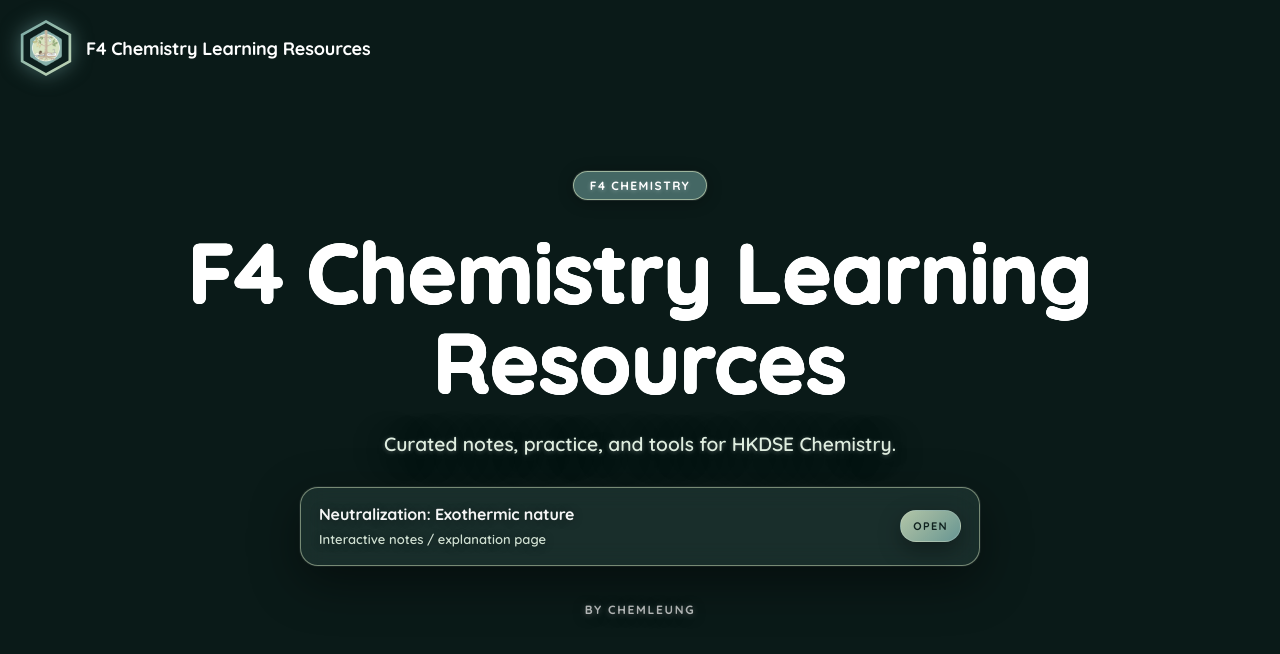
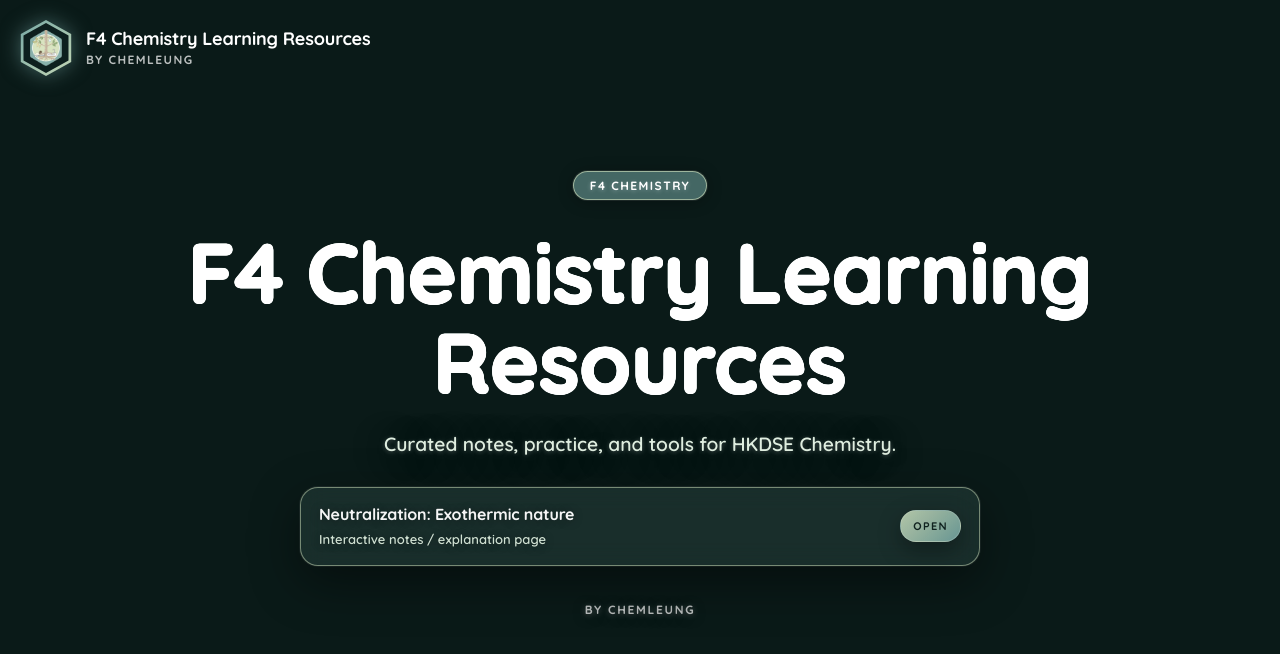
Before and after one commit to dsechemleung-stack/chem-learning-resources, a React (Vite) app: page / in a window 1280 px wide. Shown: the top 654 px of the page. Built offline with nearby package versions, Linux system fonts and the light colour scheme.

Commit message:
Add byline in header and back button

```diff
--- a/neutralization-exothermic.html
+++ b/neutralization-exothermic.html
@@ -207,6 +207,8 @@ input[type=range]#focusScrubber::-webkit-slider-thumb{
 
 <div class="top-bar">
   <div class="top-title">Why is <em>CH₃COOH + NaOH</em> less exothermic than HCl + NaOH?</div>
+  <div style="display:flex;align-items:center;gap:.65rem;flex-wrap:wrap;justify-content:flex-end">
+    <a class="btn" href="index.html">← Back</a>
     <div class="step-track">
       <div class="sdot active" onclick="goStep(0)">1</div>
       <div class="sline" id="l01"></div>
@@ -215,6 +217,7 @@ input[type=range]#focusScrubber::-webkit-slider-thumb{
       <div class="sdot" onclick="goStep(2)">3</div>
       <div class="sline" id="l23"></div>
       <div class="sdot" onclick="goStep(3)">4</div>
+    </div>
   </div>
 </div>
 
--- a/src/App.jsx
+++ b/src/App.jsx
@@ -162,6 +162,7 @@ export default function App() {
             </div>
           </div>
 
+          <div style={{ display: 'flex', flexDirection: 'column', lineHeight: 1.15 }}>
             <span
               style={{
                 fontFamily: "'Quicksand', sans-serif",
@@ -173,6 +174,20 @@ export default function App() {
             >
               F4 Chemistry Learning Resources
             </span>
+            <span
+              style={{
+                fontFamily: "'Quicksand', sans-serif",
+                fontWeight: 700,
+                fontSize: 12,
+                color: 'rgba(255,255,255,0.72)',
+                letterSpacing: '0.12em',
+                textTransform: 'uppercase',
+                marginTop: 4,
+              }}
+            >
+              by ChemLeung
+            </span>
+          </div>
         </div>
       </nav>
 
```
Lines whose indentation alone changed are shown as unchanged.
